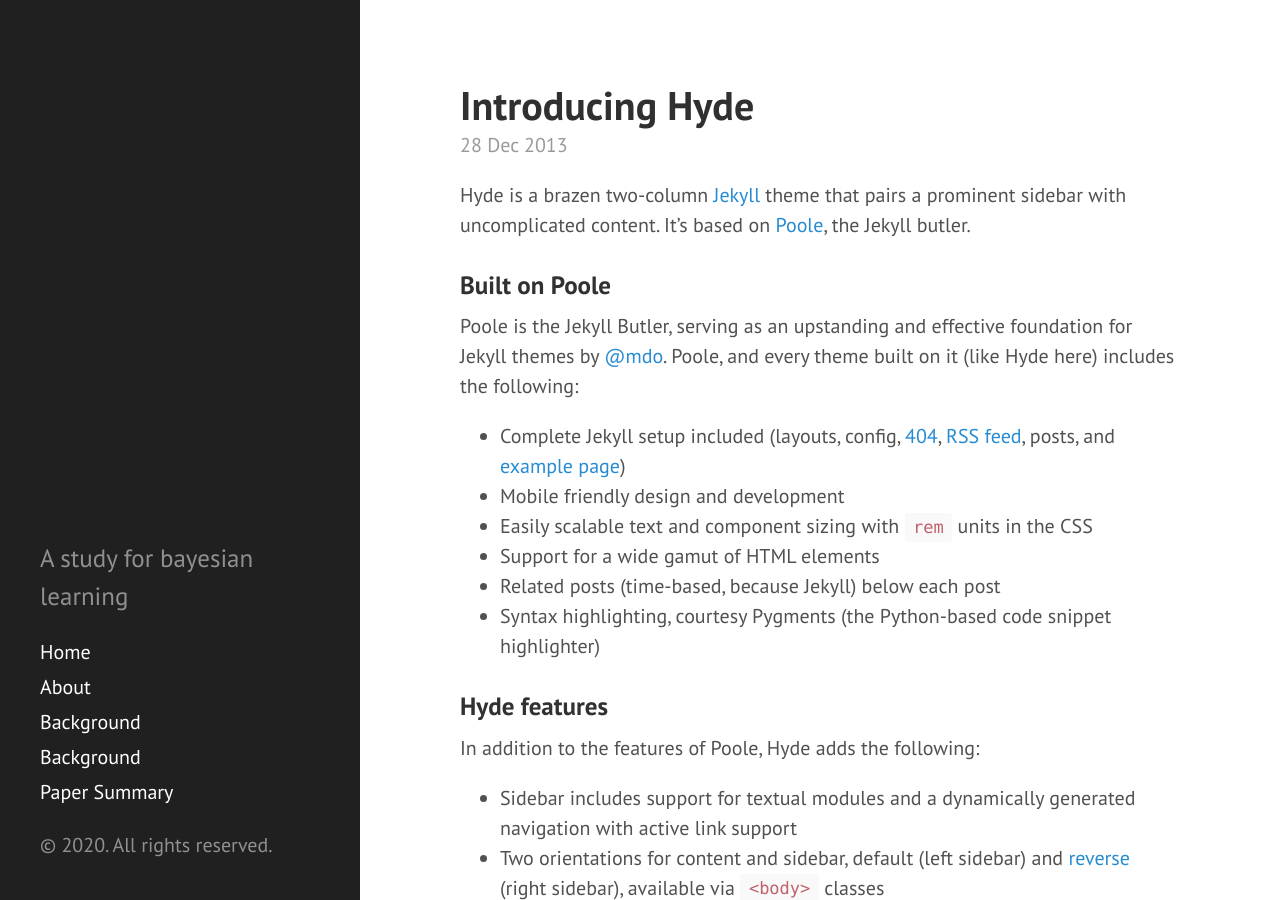
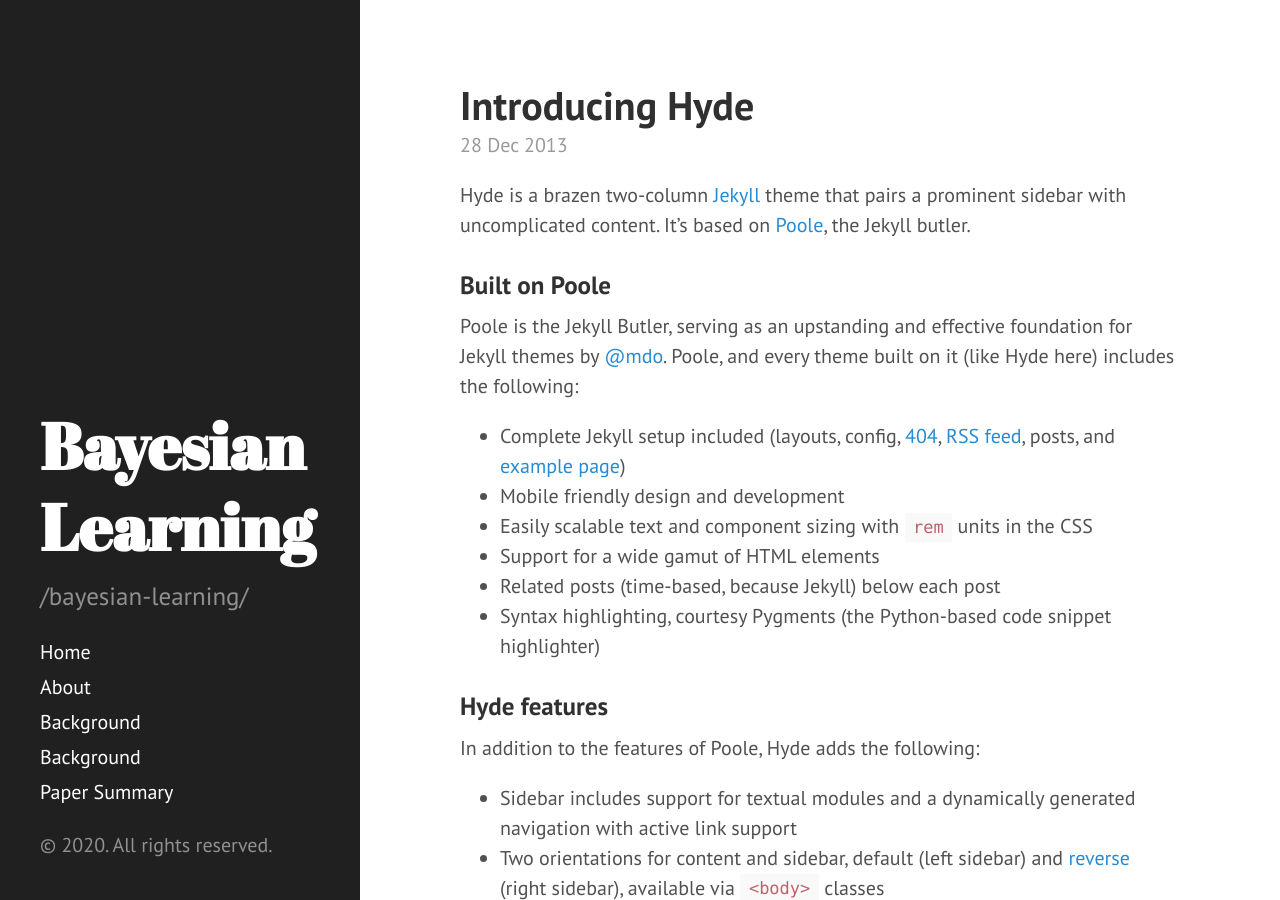
Before and after one commit to Rose-J/Bayesian, a Jekyll site: the page built from index.html, in a window 1280 px wide and 900 px high. Built offline with Jekyll 4.4.1, drawn with Linux system fonts in a browser that asks for light colours; Markdown is read by kramdown in place of the engine named in the settings; the list of posts is cut into pages by our own code.

Commit message:
Update sidebar.html

```diff
--- a/_includes/sidebar.html
+++ b/_includes/sidebar.html
@@ -3,10 +3,10 @@
     <div class="sidebar-about">
       <h1>
         <a href="{{ site.base_url }}">
-          {{ relative_url }}
+          {{ site.title }}
         </a>
       </h1>
-      <p class="lead">{{ site.description }}</p>
+      <p class="lead">{{ "/"|relative_url }}</p>
     </div>
 
     <nav class="sidebar-nav">
```
